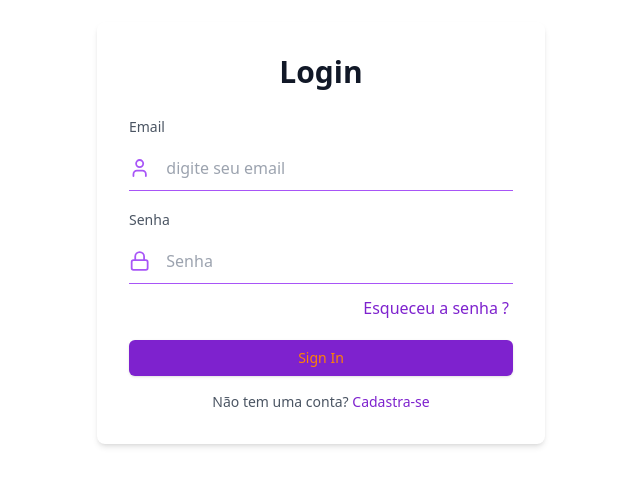
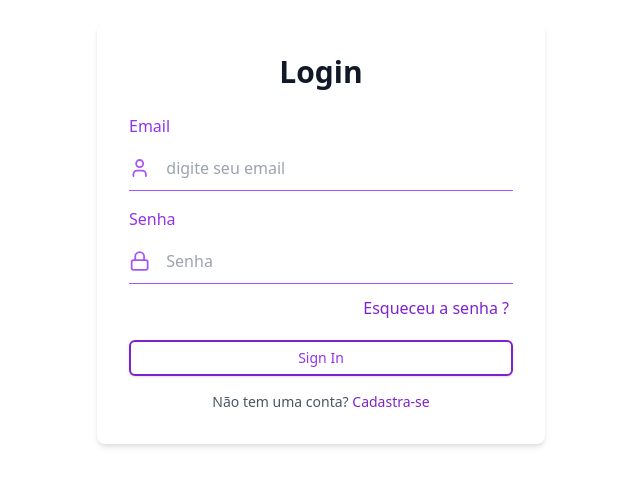
Before and after one commit to THIAGOMORGADO/web-projeto-tobehome, a Next.js app: page /signin in a window 1280 px wide. Shown: the part 167-652 px from the top of the page, without its empty margins (319-959 px from the left). Built offline with nearby package versions, Linux system fonts and the light colour scheme.

Commit message:
reafactor: signin page compoents de TextInputs pageForgotPassword

```diff
--- a/src/app/signin/forgotPassword/components/TextInput.tsx
+++ b/src/app/signin/forgotPassword/components/TextInput.tsx
@@ -15,6 +15,7 @@ export default function TextInput({ placeHolder, error, password, ...props }: Te
         {password ? <Lock className="text-purple-500 mr-2" /> : <User className="text-purple-500 mr-2" />} {/* Dynamic icon based on password prop */}
         <input
           placeholder={placeHolder}
+
           {...props}
           className={`appearance-none bg-transparent border-none w-full outline-none text-gray-700 mr-3 py-1 px-2 leading-tight focus:outline-none ${error ? 'border-red-500' : ''}`}
         />
--- a/src/app/signin/forgotPassword/page.tsx
+++ b/src/app/signin/forgotPassword/page.tsx
@@ -95,7 +95,7 @@ export default function ForgotPasswordPage() {
 
         <form className="space-y-6" onSubmit={handleSubmit(onSubmit)}>
           <div className="space-y-2">
-            <label htmlFor="email" className="text-gray-700 font-medium block">Email:</label>
+            <label htmlFor="email" className="text-purple-600 font-medium block">Email:</label>
             <TextInput  placeHolder='Digite o email' {...register('email')} />
             {errors.email && <span className="text-red-500 text-sm">{errors.email.message}</span>} {/* Display error message if exists */}
           </div>
--- a/src/app/signin/sign-in-form.tsx
+++ b/src/app/signin/sign-in-form.tsx
@@ -61,14 +61,15 @@ export function SignInForm() {
   return (
     <form onSubmit={handleSubmit} className="space-y-4">
       <div className="space-y-2">
-        <Label htmlFor="email">Email</Label>
+        <label htmlFor="email" className="text-purple-600 font-medium block">Email</label>
         <TextInput password={false} placeHolder="digite seu email"   className="h-8 bg-[#7e22ce] placeholder:text-[#FE8302] text-[#FE8302] px-2 font-medium mt-1 block w-full rounded-md border-gray-300 shadow-sm focus:outline-none focus:ring-[#FE8302] focus:border-[#FE8302] sm:text-sm"/>
       </div>
       <div className="space-y-2">
-        <Label htmlFor="password">Senha</Label>
+        <label htmlFor="password" className="text-purple-600 font-medium block">Senha</label>
 
         <TextInput
           placeHolder="Senha"
+
           password
           type="password"
           className="h-8 bg-[#7e22ce] placeholder:text-[#FE8302] text-[#FE8302] px-2 font-medium mt-1 block w-full rounded-md shadow-sm focus:outline-none sm:text-sm"
@@ -79,7 +80,8 @@ export function SignInForm() {
       </div>
       <Button
         type="submit"
-        className="w-full bg-purple-700 hover:bg-purple-800 text-[#FE8302]"
+
+        className="w-full bg-white border-2 text-purple-600 border-purple-700"
       >
         Sign In
       </Button>
```
